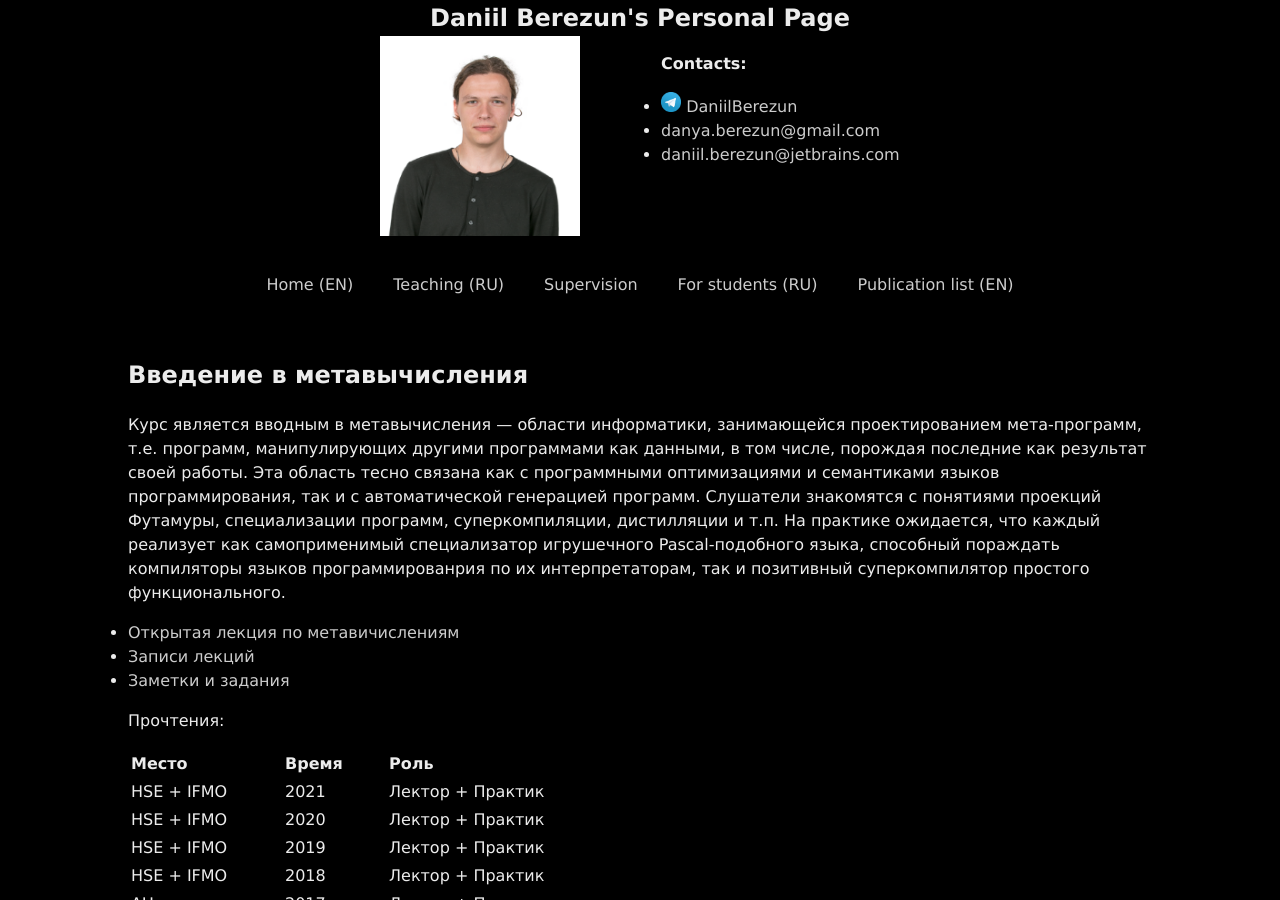
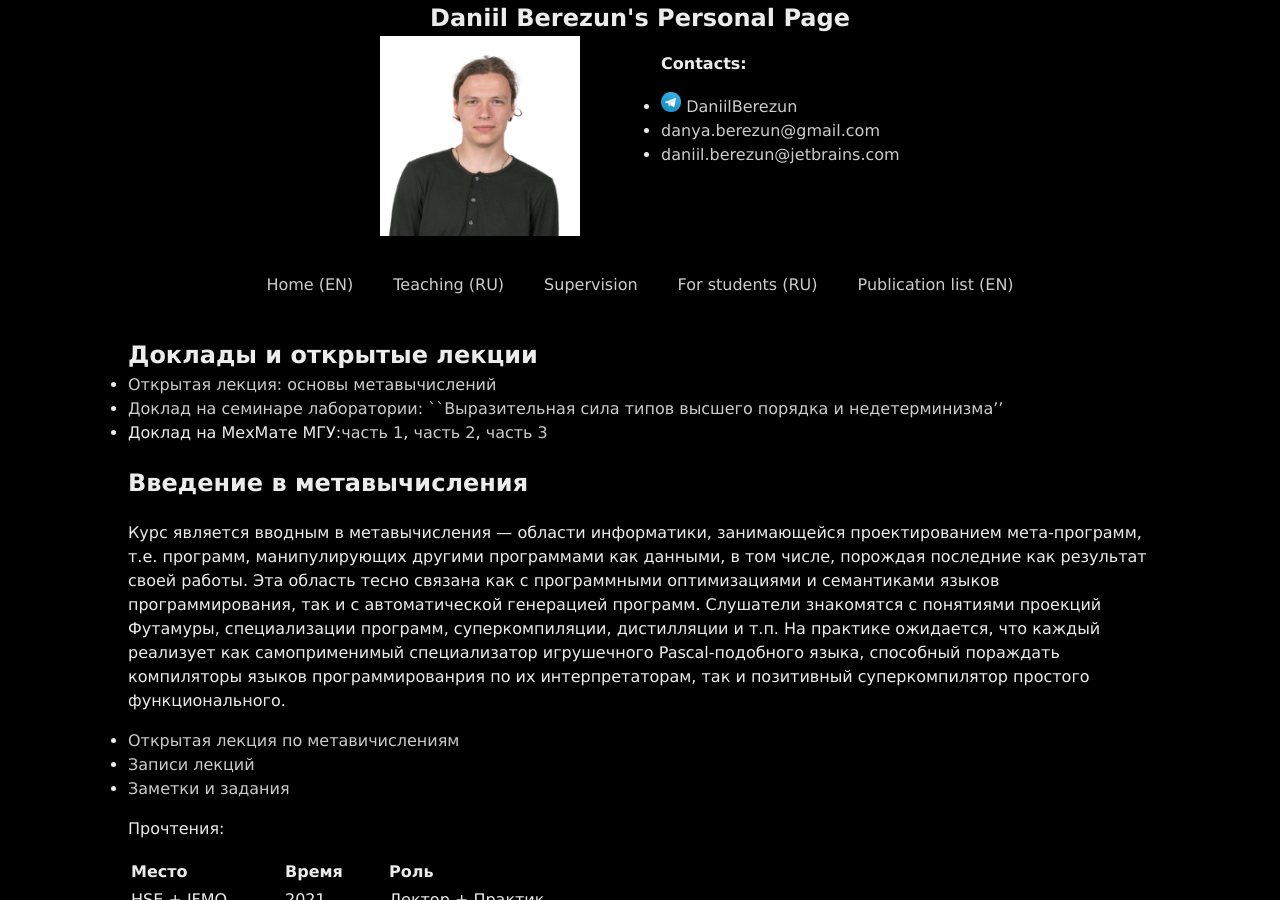
Before and after one commit to danyaberezun/danyaberezun.github.io, a Jekyll site: the page built from teaching/index.md, in a window 1280 px wide and 900 px high. Built offline with Jekyll 4.4.1, drawn with Linux system fonts in a browser that asks for light colours; our own code applies the rules of GitHub Pages for plain Markdown files.

Commit message:
add video links

```diff
--- a/teaching/index.md
+++ b/teaching/index.md
@@ -1,6 +1,12 @@
 ---
 layout: default
 ---
+
+# Доклады и открытые лекции
+
+* [Открытая лекция: основы метавычислений](https://youtu.be/Bn_86F7xdLs)
+* [Доклад на семинаре лаборатории: ``Выразительная сила типов высшего порядка и недетерминизма''](https://www.youtube.com/watch?v=PZKWdGln-nY&list=PL1iwBJ9vqBRbFrn2j27VL94-shiHIYGDn&index=7)
+* Доклад на МехМате МГУ:[часть 1](https://www.youtube.com/watch?v=-0cp9hBv-9o), [часть 2](https://www.youtube.com/watch?v=2sgYYiY2D8k), [часть 3](https://www.youtube.com/watch?v=-Qpk1CjFDkE)
 
 ## Введение в метавычисления
 
```
